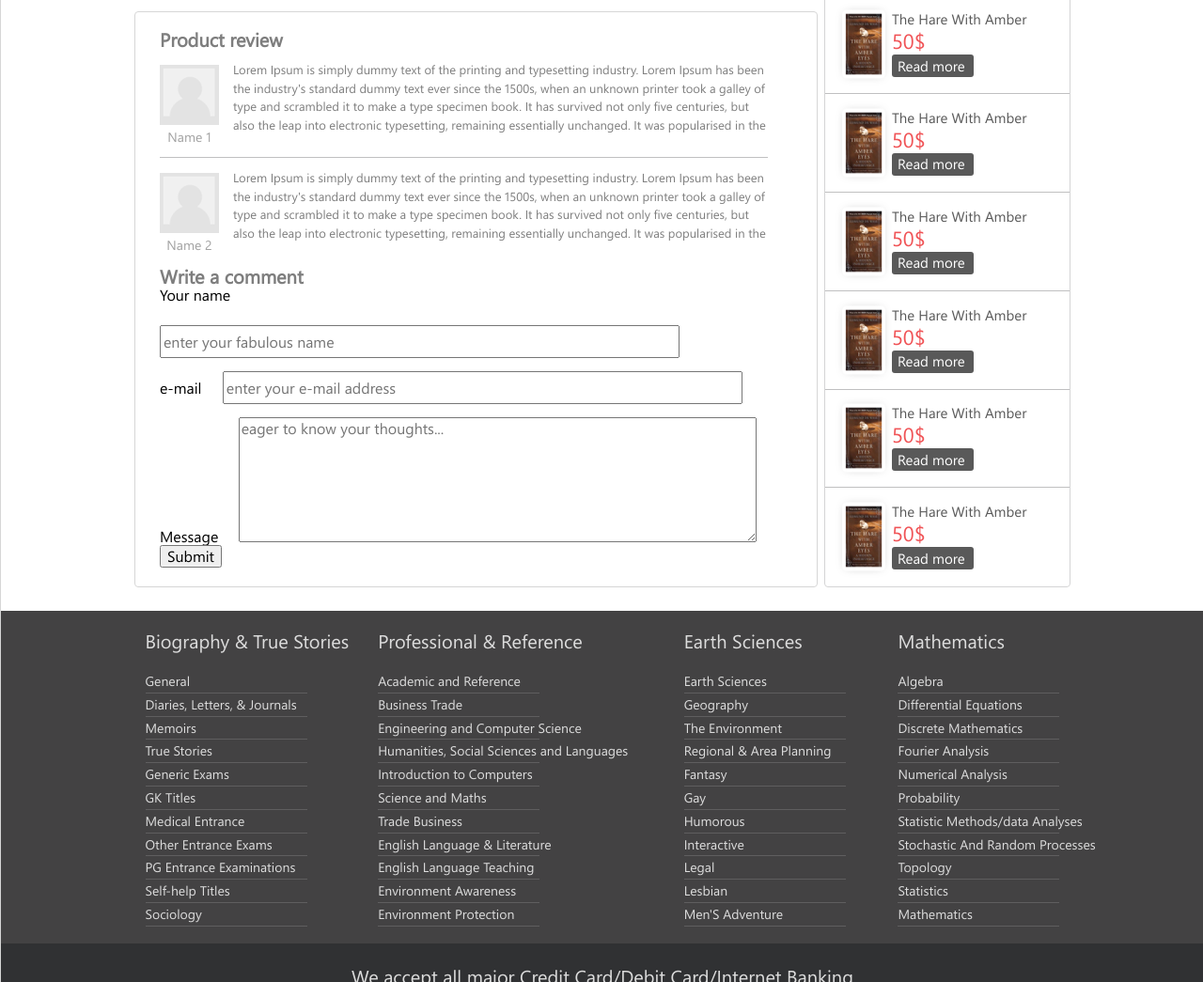
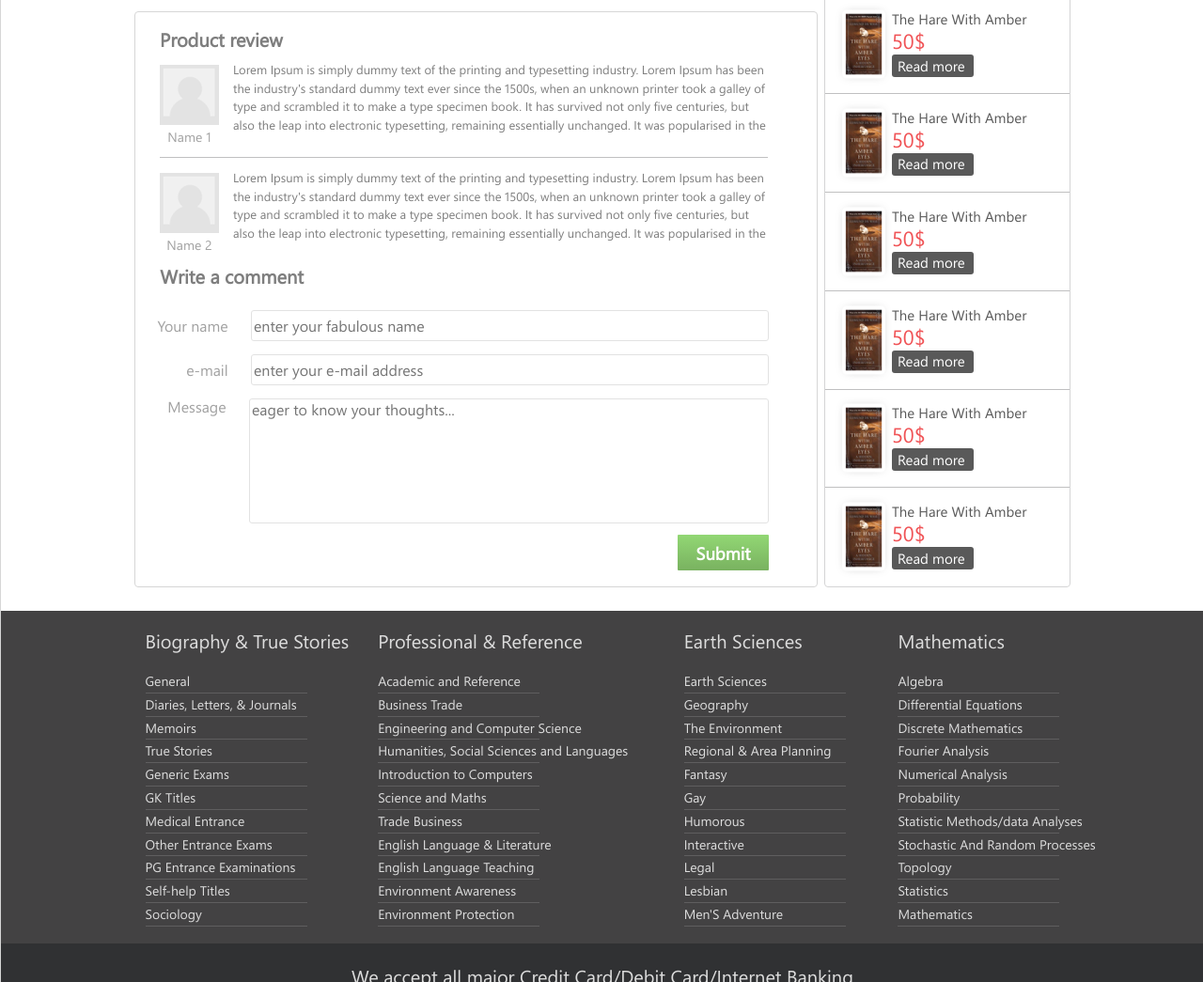
Before and after one commit to rigander/BookStore, a plain HTML site: page product-page.html in a window 1280 px wide. Shown: the part 862-1907 px from the top of the page at 94% size. Drawn offline with Linux system fonts and the light colour scheme.

Commit message:
second page

```diff
--- a/css/product-page-styles.css
+++ b/css/product-page-styles.css
@@ -653,37 +653,58 @@ body .main-wrapper {
 }
 
 #form {
-  margin-left: 26px;
   width: 674px;
   height: 307px;
   display: flex;
   flex-direction: column;
+  align-items: flex-end;
 }
 #form h2 {
-  margin: 0;
+  margin: 0 495px 25px 0;
+}
+
+label {
+  font-size: 16px;
+  color: #a2a2a2;
 }
 
 input {
   margin-bottom: 14px;
-  margin-right: 52px;
+  margin-left: 20px;
+  border: solid 1px #e2e2e2;
+  border-radius: 3px;
 }
 
 #name {
-  margin-top: 22px;
   width: 545px;
   height: 29px;
 }
 
 #email {
-  margin-left: 18px;
   width: 545px;
   height: 29px;
 }
 
 #message {
-  margin-left: 17px;
-  width: 545px;
+  width: 547px;
   height: 127px;
+  resize: none;
+  margin-left: 20px;
+  border: solid 1px #e2e2e2;
+  border-radius: 3px;
+  vertical-align: top;
+}
+
+#submit2 {
+  height: 38px;
+  width: 97px;
+  margin-top: 12px;
+  font-size: 18.5px;
+  font-weight: bold;
+  border: none;
+  background-image: linear-gradient(to top, #79b260, #92d774);
+  border-radius: 1px;
+  color: #ffffff;
 }
 
 .may-like {
--- a/product-page.html
+++ b/product-page.html
@@ -271,13 +271,13 @@
                             <span id="invalid-email" class="valid-feedback"></span>
                         </div>
                         <div class="group">
-                            <label for="message">Message</label>
+                            <label id="message-label" for="message">Message</label>
                             <textarea id="message" placeholder="eager to know your thoughts..." type="text"
                                       name="message"></textarea>
                             <span id="invalid-thoughts" class="valid-feedback"></span>
                         </div>
                         <div class="group">
-                            <input name="submitButton" id="submit" value="Submit" type="submit">
+                            <input name="submitButton" id="submit2" value="Submit" type="submit">
                         </div>
                     </form>
                 </section>
```
Also changed, not shown: 1 other file.
